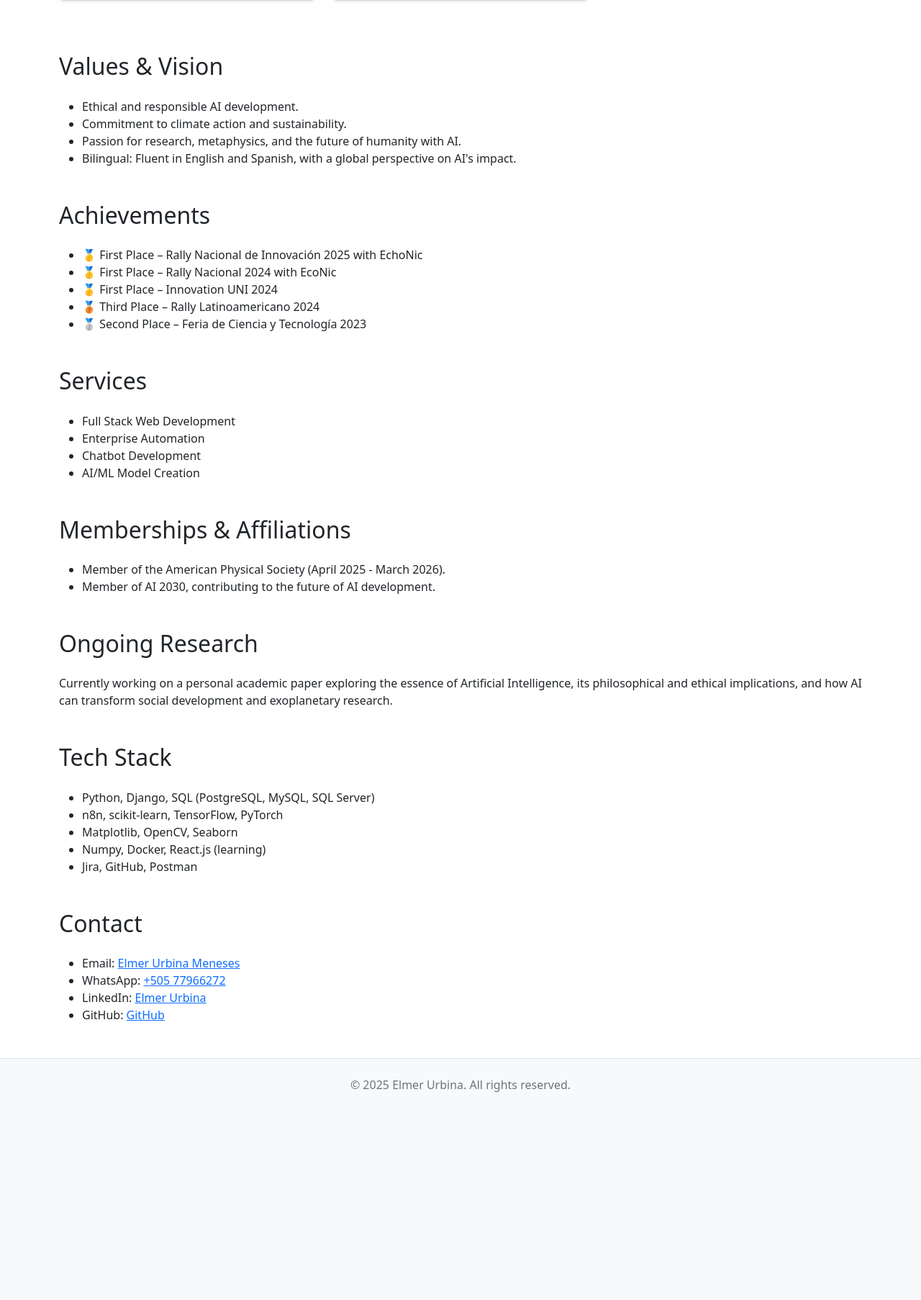
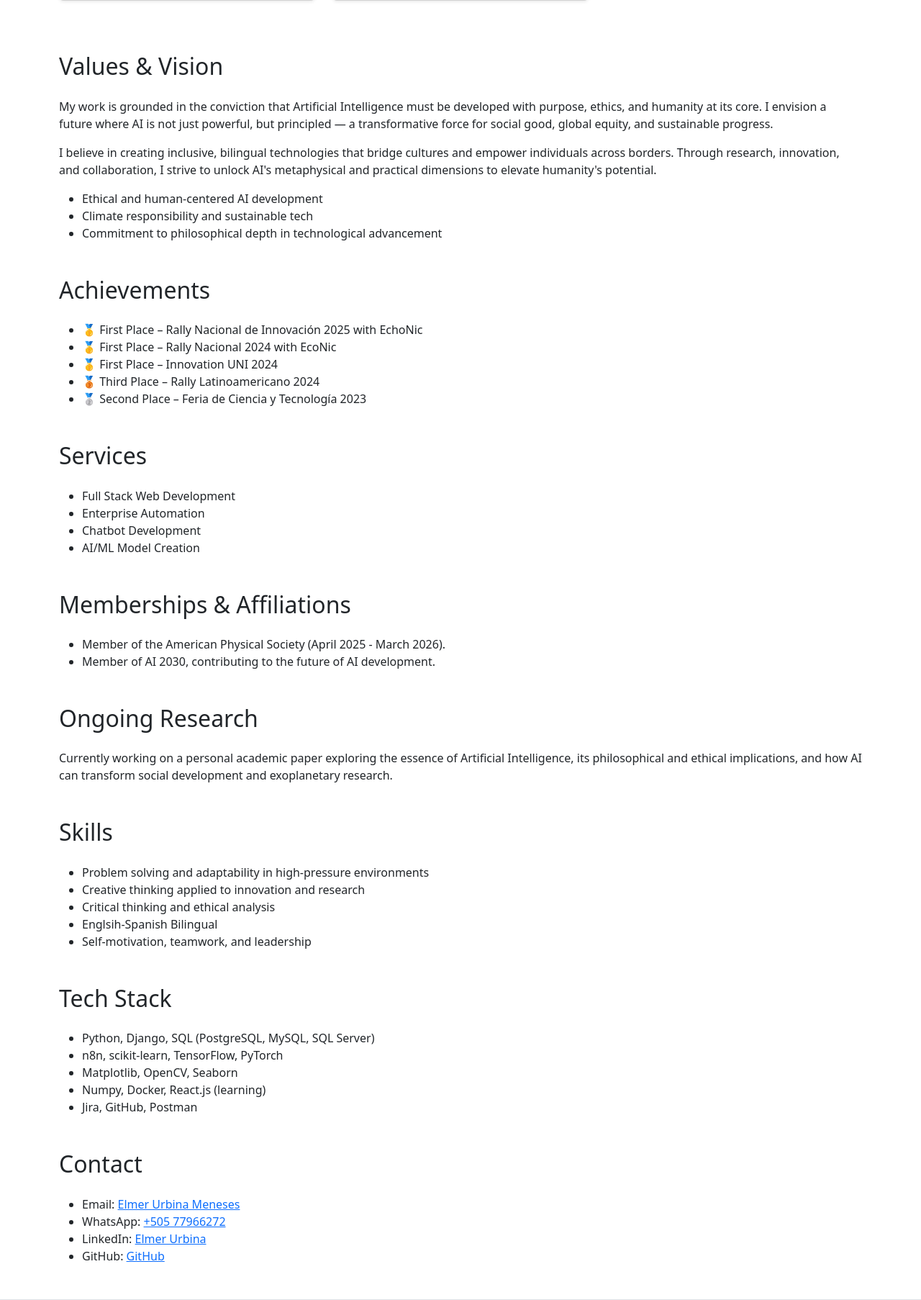
Before and after one commit to elmerurbina/elmer.ai, a Django app: page / in a window 1280 px wide. Shown: the part 1093-2899 px from the top of the page at 72% size. Before the commit the page ends 2610 px from the top, so only its background shows below. Run offline with Django 5.2, Linux system fonts and the light colour scheme.

Commit message:
enhancements

```diff
--- a/templates/index.html
+++ b/templates/index.html
@@ -40,13 +40,20 @@
 
     <section id="about-values" class="mb-5">
         <h2 class="mb-4">{% trans "Values & Vision" %}</h2>
+        <p>
+            {% trans "My work is grounded in the conviction that Artificial Intelligence must be developed with purpose, ethics, and humanity at its core. I envision a future where AI is not just powerful, but principled — a transformative force for social good, global equity, and sustainable progress." %}
+        </p>
+        <p>
+            {% trans "I believe in creating inclusive, bilingual technologies that bridge cultures and empower individuals across borders. Through research, innovation, and collaboration, I strive to unlock AI's metaphysical and practical dimensions to elevate humanity's potential." %}
+        </p>
         <ul>
-            <li>{% trans "Ethical and responsible AI development." %}</li>
-            <li>{% trans "Commitment to climate action and sustainability." %}</li>
-            <li>{% trans "Passion for research, metaphysics, and the future of humanity with AI." %}</li>
-            <li>{% trans "Bilingual: Fluent in English and Spanish, with a global perspective on AI's impact." %}</li>
+            <li>{% trans "Ethical and human-centered AI development" %}</li>
+            <li>{% trans "Climate responsibility and sustainable tech" %}</li>
+            <li>{% trans "Commitment to philosophical depth in technological advancement" %}</li>
+
         </ul>
     </section>
+
 
     <section id="achievements" class="mb-5">
         <h2 class="mb-4">{% trans "Achievements" %}</h2>
@@ -85,6 +92,19 @@
     </section>
 
 
+    <section id="skills" class="mb-5">
+    <h2 class="mb-4">{% trans "Skills" %}</h2>
+    <ul>
+        <li>{% trans "Problem solving and adaptability in high-pressure environments" %}</li>
+        <li>{% trans "Creative thinking applied to innovation and research" %}</li>
+        <li>{% trans "Critical thinking and ethical analysis" %}</li>
+        <li>{% trans "Englsih-Spanish Bilingual" %}</li>
+        <li>{% trans "Self-motivation, teamwork, and leadership" %}</li>
+    </ul>
+</section>
+
+
+
     <section id="tech-stack" class="mb-5">
         <h2 class="mb-4">{% trans "Tech Stack" %}</h2>
         <ul>
```
Also changed, not shown: locale/es/LC_MESSAGES/django.po, 1 other file.
